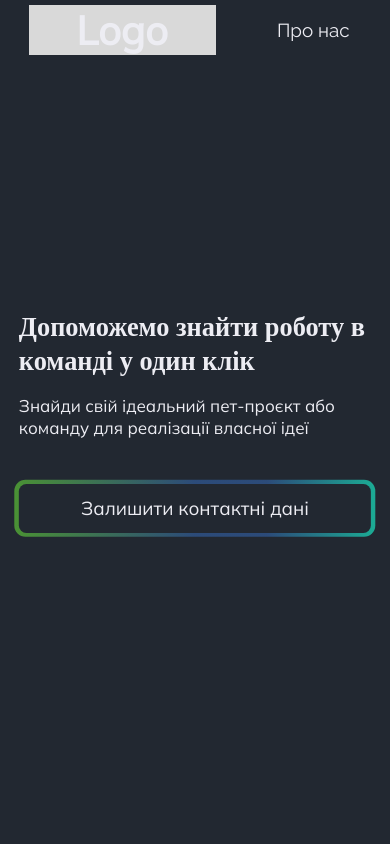
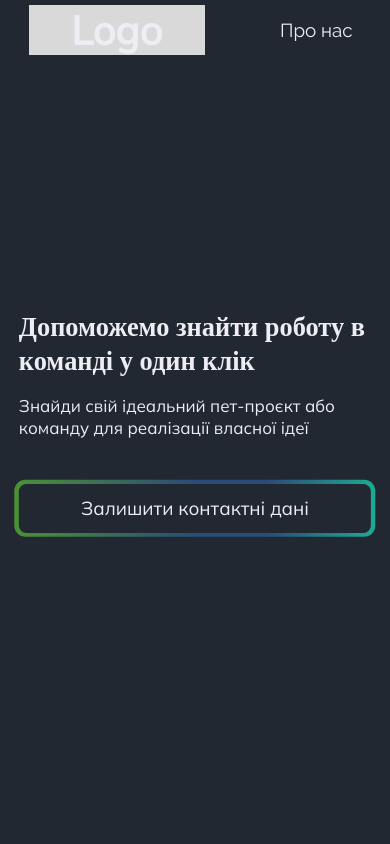
Before and after one commit to mahalov27/junior-platform-lending, a React (Vite) app: page / in a window 390 px wide. Shown: the top 844 px of the page. Built offline with nearby package versions, Linux system fonts and the light colour scheme; a web font is replaced by a local one.

Commit message:
fix: sizes link and logo

```diff
--- a/src/components/Header/Header.module.scss
+++ b/src/components/Header/Header.module.scss
@@ -28,10 +28,17 @@
        font-size: 45px;
        font-weight: bold;
        margin-right: 129px;
-       @media (max-width: 820px) {
+       @media (max-width: 744px) {
+        width: calc(100vw / 744 * 187);
         height: 50px;
         font-size: 40px;
-        margin-right: calc(100vw / 820 * 129);
+        margin-right: calc(100vw / 744 * 129);
+      }
+       @media (max-width: 414px) {
+        width: calc(100vw / 414 * 187);
+        height: 50px;
+        font-size: 40px;
+        margin-right: calc(100vw / 414 * 80);
       }
     }
   }
```
